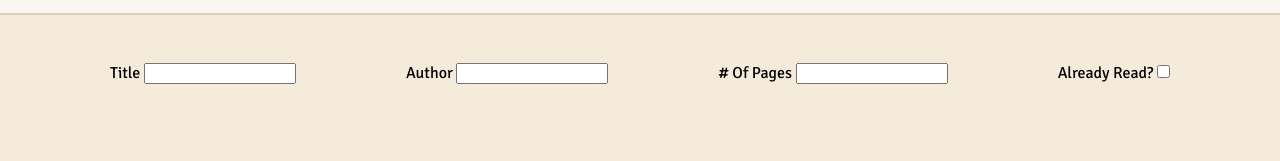
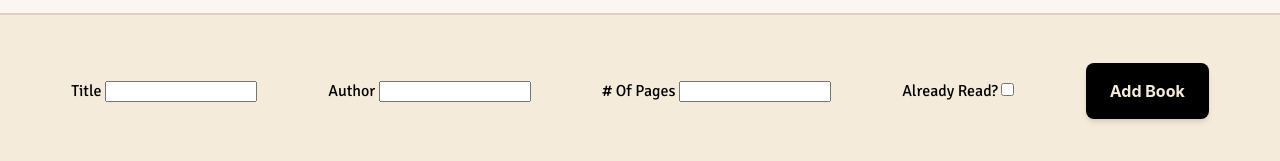
Before and after one commit to abodell/Library, a plain HTML site: page index.html in a window 1280 px wide. Shown: the part 99-260 px from the top of the page. Drawn offline with Linux system fonts and the light colour scheme.

Commit message:
added a button to add book to library

```diff
--- a/index.html
+++ b/index.html
@@ -15,7 +15,7 @@
         <img src ='images/book-icon-157.png'>
         <h1>Library</h1>
         <form class = 'login'>
-            <button class="button-17" role="button" type = 'submit'>Login</button>
+            <button class="button-17" type = 'submit'>Login</button>
         </form>
     </div>
     <div class="content">
@@ -36,6 +36,9 @@
                 <label for = 'read'>Already Read?</label>
                 <input id = 'read' type = 'checkbox' required>
             </div>
+            <div class="add-book">
+                <button class="button-47" type = 'submit'>Add Book</button>
+            </div>
         </form>
         <div class="display">
 
--- a/styles.css
+++ b/styles.css
@@ -107,6 +107,33 @@ body {
 .content > form {
     display: flex;
     justify-content: space-evenly;
+    align-items: center;
+}
+
+/* CSS */
+.button-47 {
+  align-items: center;
+  background: black;
+  border: 0 solid #E2E8F0;
+  box-shadow: 0 4px 6px -1px rgba(0, 0, 0, 0.1), 0 2px 4px -1px rgba(0, 0, 0, 0.06);
+  box-sizing: border-box;
+  color: #F4EBDA;
+  display: inline-flex;
+  font-family: Inter, sans-serif;
+  font-size: 1rem;
+  font-weight: 700;
+  height: 56px;
+  justify-content: center;
+  line-height: 24px;
+  overflow-wrap: break-word;
+  padding: 24px;
+  text-decoration: none;
+  width: auto;
+  border-radius: 8px;
+  cursor: pointer;
+  user-select: none;
+  -webkit-user-select: none;
+  touch-action: manipulation;
 }
 
 .content .display {
```
